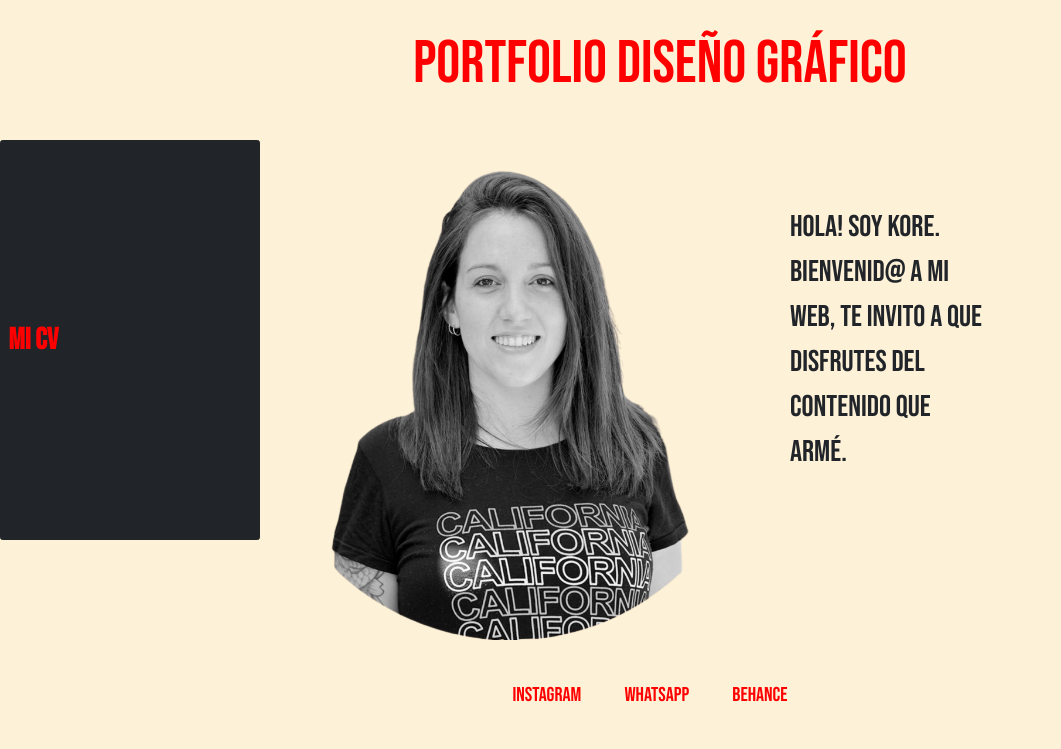
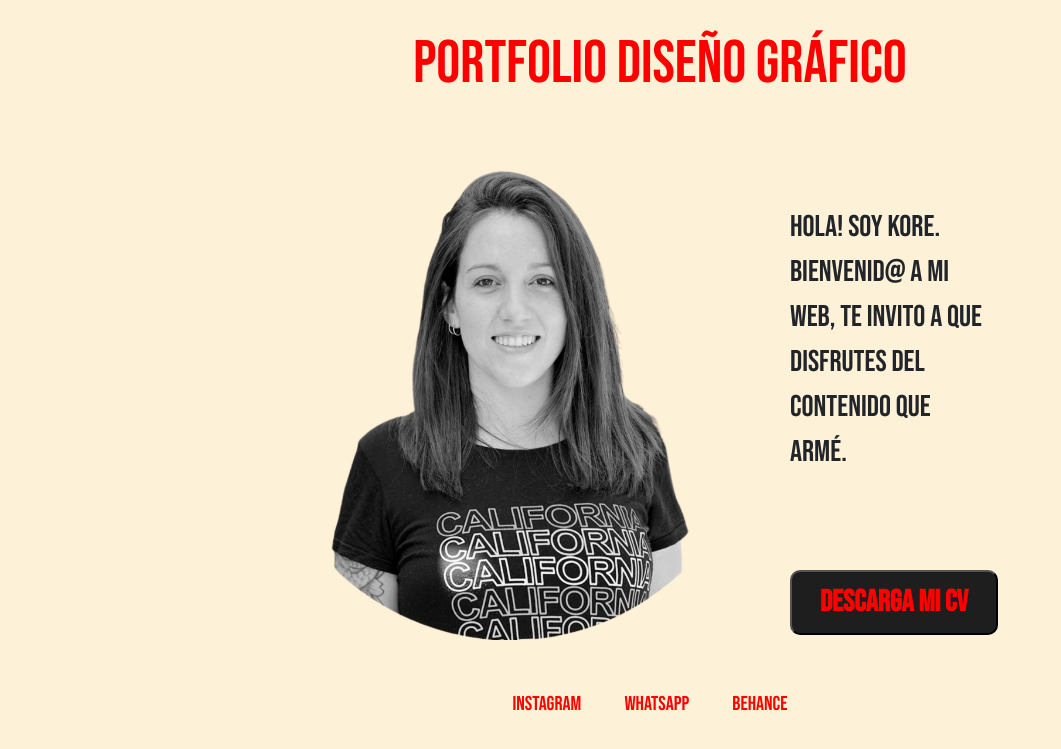
Before and after one commit to korelicious/portfolio, a plain HTML site: page index.html in a window 1280 px wide. Shown: the part 87-836 px from the top of the page, without its empty margins (0-1061 px from the left). Drawn offline with nearby package versions, Linux system fonts and the light colour scheme; files whose address does not match are found by name.

Commit message:
botón de descarga arreglado sin bootstrap

```diff
--- a/index.html
+++ b/index.html
@@ -78,8 +78,8 @@
             Bienvenid@ a mi web, te invito a que disfrutes
             del contenido que armé.
         </p>
-        <button type="button" class="btn btn-dark"><a href="../40205LorenaConcaPortfolio/media/concaLorena.pdf"
-                class="cv">MI CV</a></button>
+        <button type="button"><a href="../40205LorenaConcaPortfolio/media/concaLorena.pdf"
+                class="cv">DESCARGA MI CV</a></button>
 
     </main>
 
--- a/styles/style.css
+++ b/styles/style.css
@@ -137,6 +137,23 @@ a.cv:hover{
     color: #1e1e1e;
 }
 
+button{
+    border-radius: 10px;
+    background-color: #1e1e1e;
+    height: 60%;
+    width: 80%;
+    margin: 30px;
+    grid-area: cv;
+    display: grid;
+    text-align: center;
+    justify-content: center;
+}
+
+button:hover{
+    border-color: #ff0000;
+    background-color:#ff0000;
+
+}
 
 footer{
     display: flex;
```
